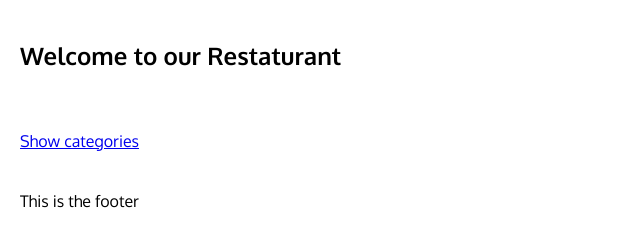
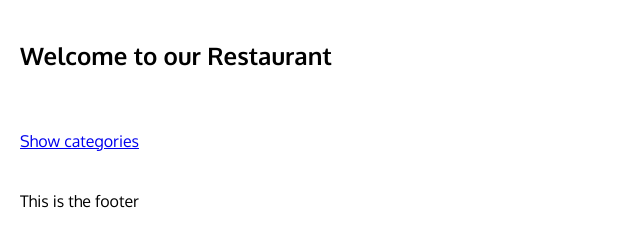
Before and after one commit to dmijatovic/coursera-angular-assignment4, a website: page solution/index.html in a window 1280 px wide. Shown: the full height of the page, 0-640 px from the left. Drawn offline with nearby package versions, Linux system fonts and the light colour scheme; some packages are replaced by stand-ins of ours.

Commit message:
typo title improved

```diff
--- a/solution/index.html
+++ b/solution/index.html
@@ -9,7 +9,7 @@
 <body data-ng-app="dv4app">
 <!-- HEADER -->
 <header>
-    <h2>Welcome to our Restaturant</h2>
+    <h2>Welcome to our Restaurant</h2>
 </header>
 <!-- BODY VIEWER UI-VIEW -->
 <ui-view class="body-section"></ui-view>
```
